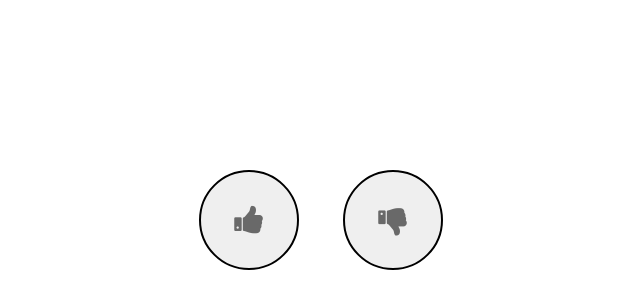
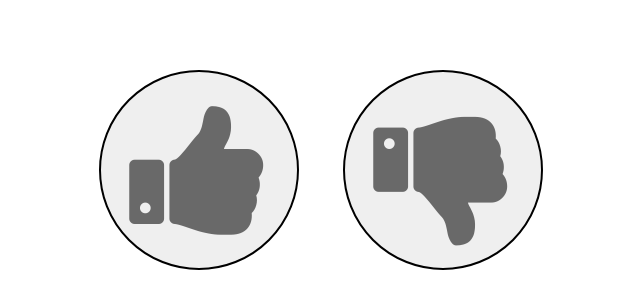
Before and after one commit to BoyckeEggenDvC/BoyckeEggenDvC.github.io, a plain HTML site: page index.html in a window 1280 px wide. Shown: the part 500-800 px from the top of the page, without its empty margins (327-967 px from the left). Drawn offline with Linux system fonts and the light colour scheme.

Commit message:
Update index.html

```diff
--- a/index.html
+++ b/index.html
@@ -15,12 +15,12 @@
         position: fixed;
         bottom: 10px;
         button{
-            width: 100px;
-            height: 100px;
+            width: 200px;
+            height: 200px;
             color: dimgray;
             border-radius: 50%;
             border: 2px solid black;
-            font-size: xx-large;
+            font-size: 150px;
             margin: 20px;
         }
     }
```
